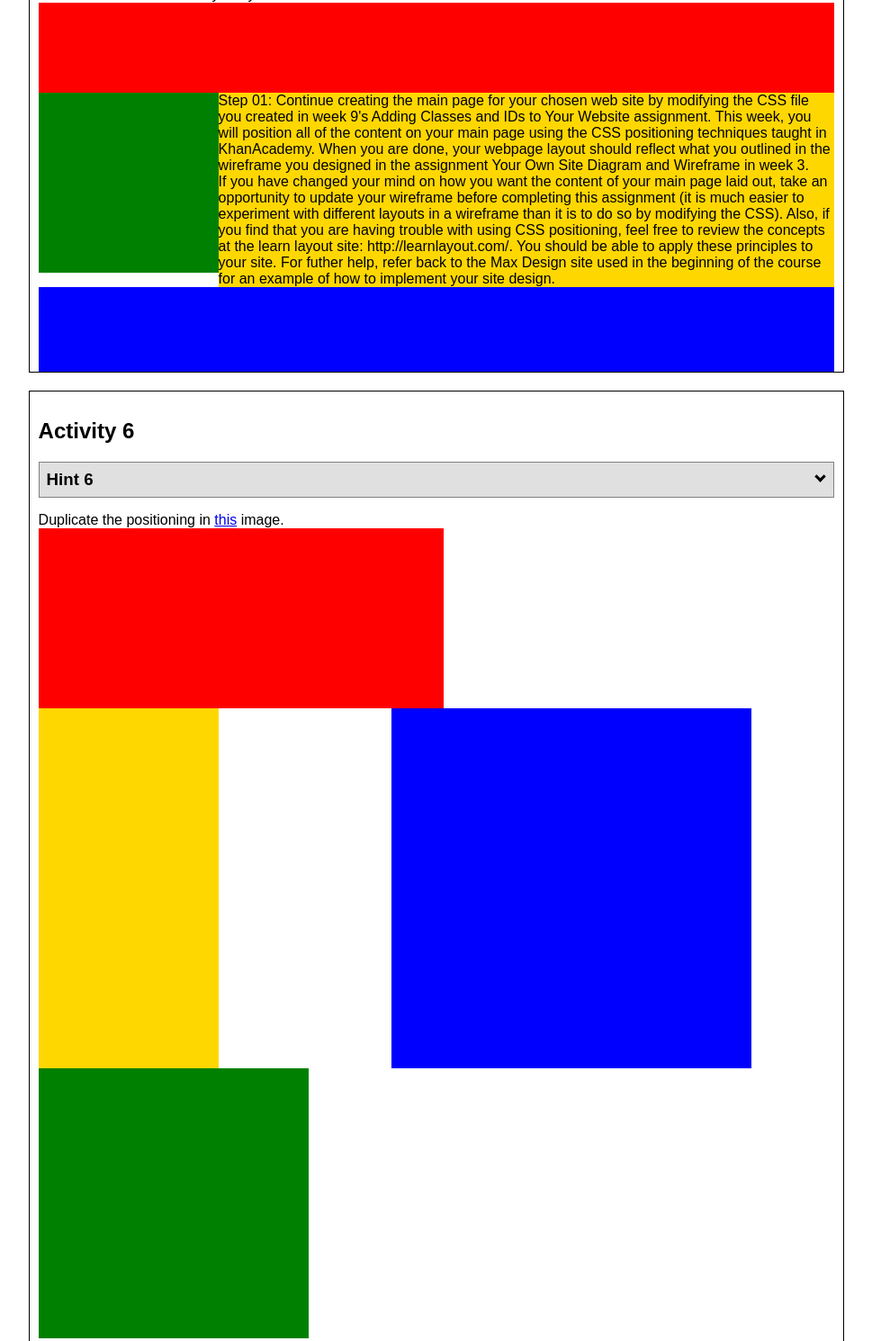
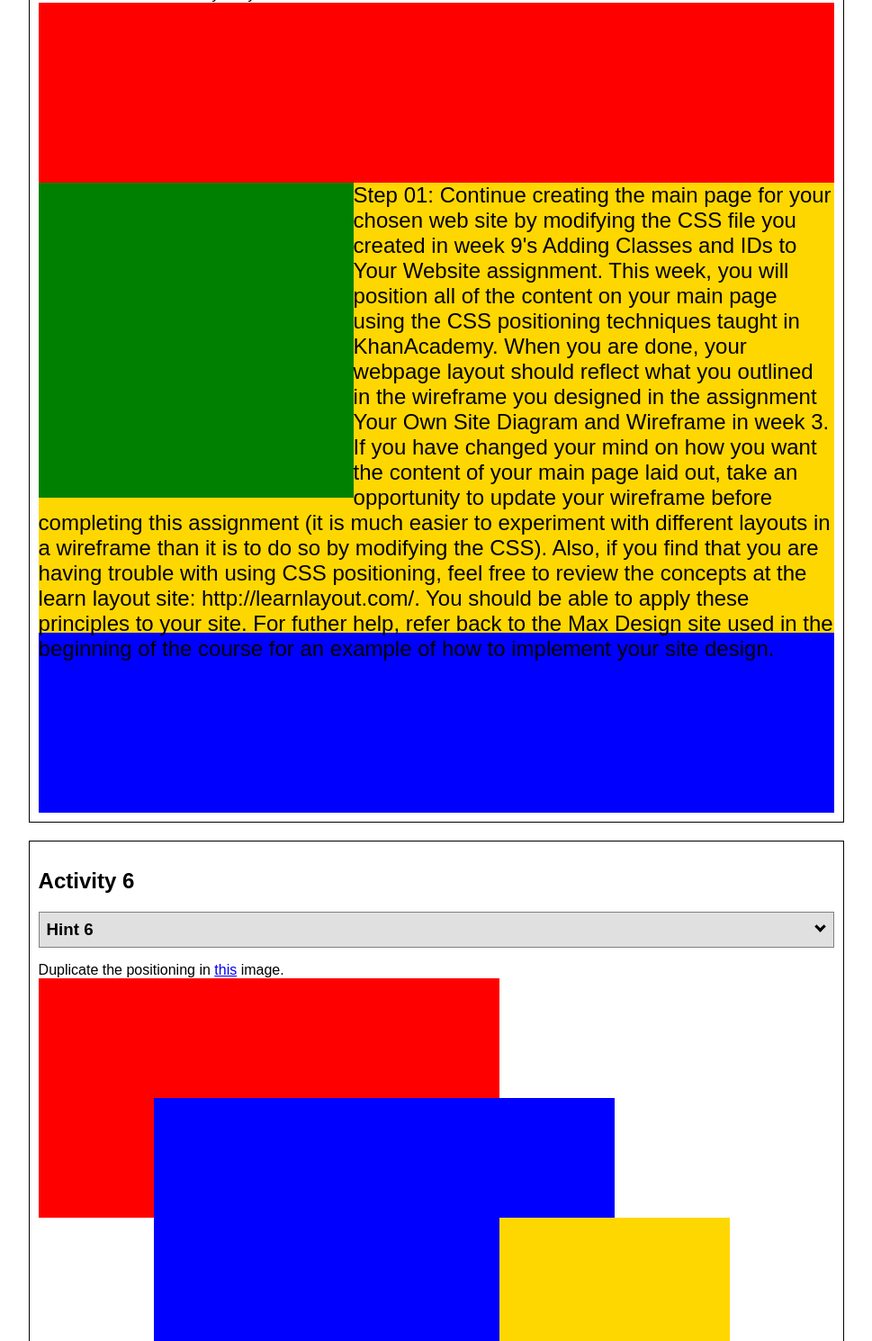
Before and after one commit to Tyler-Burke2/wdd130, a plain HTML site: page positioning.html in a window 1280 px wide. Shown: the part 2793-4283 px from the top of the page at 90% size, without its empty margins (155-1124 px from the left). Drawn offline with Linux system fonts and the light colour scheme.

Commit message:
fixed problems

```diff
--- a/styles/positionstyles.css
+++ b/styles/positionstyles.css
@@ -122,67 +122,63 @@
 }
 /* Activity 5 styles */
 .content5 {
-  display: grid;
+  font-size: 24px;
   /* This is the parent of the activity 5 boxes. */
-  height: 400px;
 }
 .red5 {
   width: 100%;
-  grid-column: 1/3;
-  height: 100px;
+  height: 200px;
   background-color: red;
 }
 .green5 {
-  width: 200px;
-  height: 200px;
+  width: 350px;
+  height: 350px;
+  float: left;
+  z-index: 1;
   background-color: green;
 
 }
 .yellow5 {
   width: 100%;
-  float: left;
-  height: 100%;
+  height: 500px;
   background-color: gold;
 
 }
 .blue5 {
   width: 100%;
-  grid-column: 1/3;
-  height: 100px;
+  height: 200px;
   background-color: blue;
 }
 /* Activity 6 styles */
 .content6 {
   display: grid;
-  grid-template-columns: 1 1 1 1;
+  grid-template-columns: repeat(6, 1fr);
+  grid-template-rows: repeat(6, 1fr);
+  height: 100vh;
+  width: 60vw;
   /* This is the parent of the activity 6 boxes. */
 }
 .red6 {
-  width: 450px;
-  height: 200px;
-  z-index: -1;
-  grid-column: 1/3;
+  grid-column: 1/5;
+  grid-row: 1/3;
   background-color: red;
 }
 .green6 {
-  width: 300px;
+  grid-column: 1/3;
+  grid-row: 5/7;
   z-index: 1;
-  grid-row: 3/4;
-  height: 300px;
   background-color: green;
 }
 .yellow6 {
-  float: left;
-  width: 200px;
-  height: 400px;
-  z-index: 2;
+  grid-column: 5/7;
+  grid-row: 3/7;
+  z-index: 1;
   background-color: gold;
 }
 .blue6 {
-  width: 400px;
-  z-index: auto;
-  height: 400px;
   background-color: blue;
+  grid-column:2/6;
+  grid-row: 2/6;
 }
 
 
```
